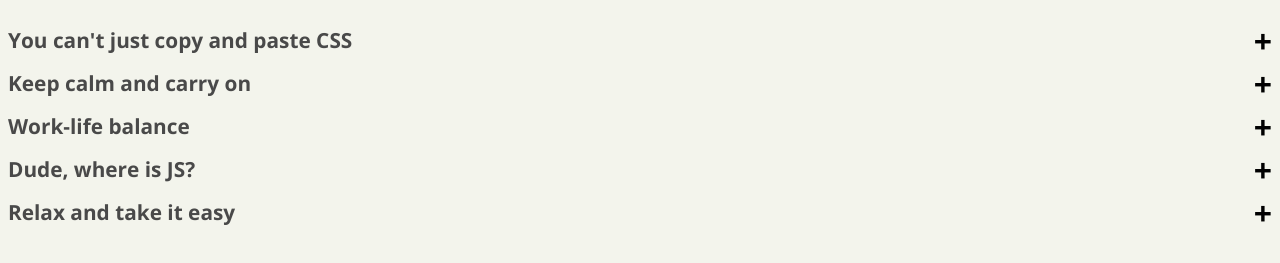
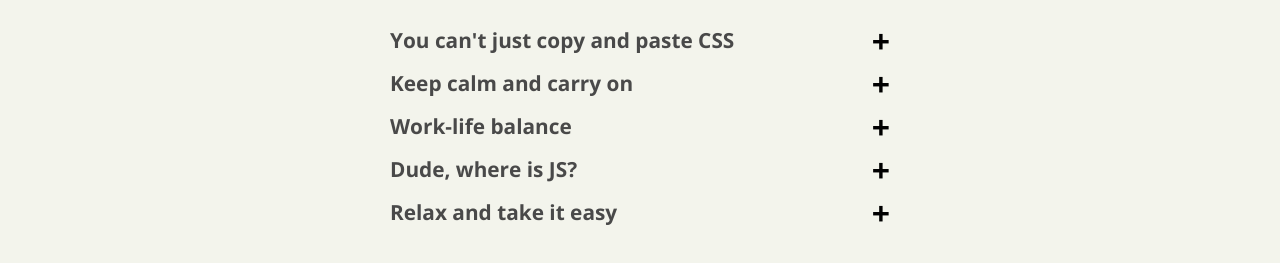
Before and after one commit to stf0x9/cssBayan, a plain HTML site: page cssBayan/index.html in a window 1280 px wide. Shown: the part 67-330 px from the top of the page. Drawn offline with nearby package versions, Linux system fonts and the light colour scheme.

Commit message:
feat: add styling (Sun, Mar, 12, 2023 03:53:27 PM)

```diff
--- a/cssBayan/style.css
+++ b/cssBayan/style.css
@@ -1,6 +1,12 @@
 body {
   background-color: #F3F4EC;
   font-family: 'Open Sans', sans-serif;
+}
+
+.accordion {
+
+  max-width: 500px;
+  margin: 0 auto;
 }
 
 .accordion-input {
@@ -22,12 +28,17 @@
 .label-icon {
   font-size: 2em;
   font-weight: 700;
+  transition: transform 0.5s;
 }
 
 .accordion-content {
   display: none;
 }
 
-.accordion-input:checked ~ .accordion-content {
+.accordion-input:checked ~ .accordion-content{
   display: block;
 }
+
+.accordion-input:checked ~ .label-wrap .label-icon {
+  transform: rotate(45deg);
+}
```
